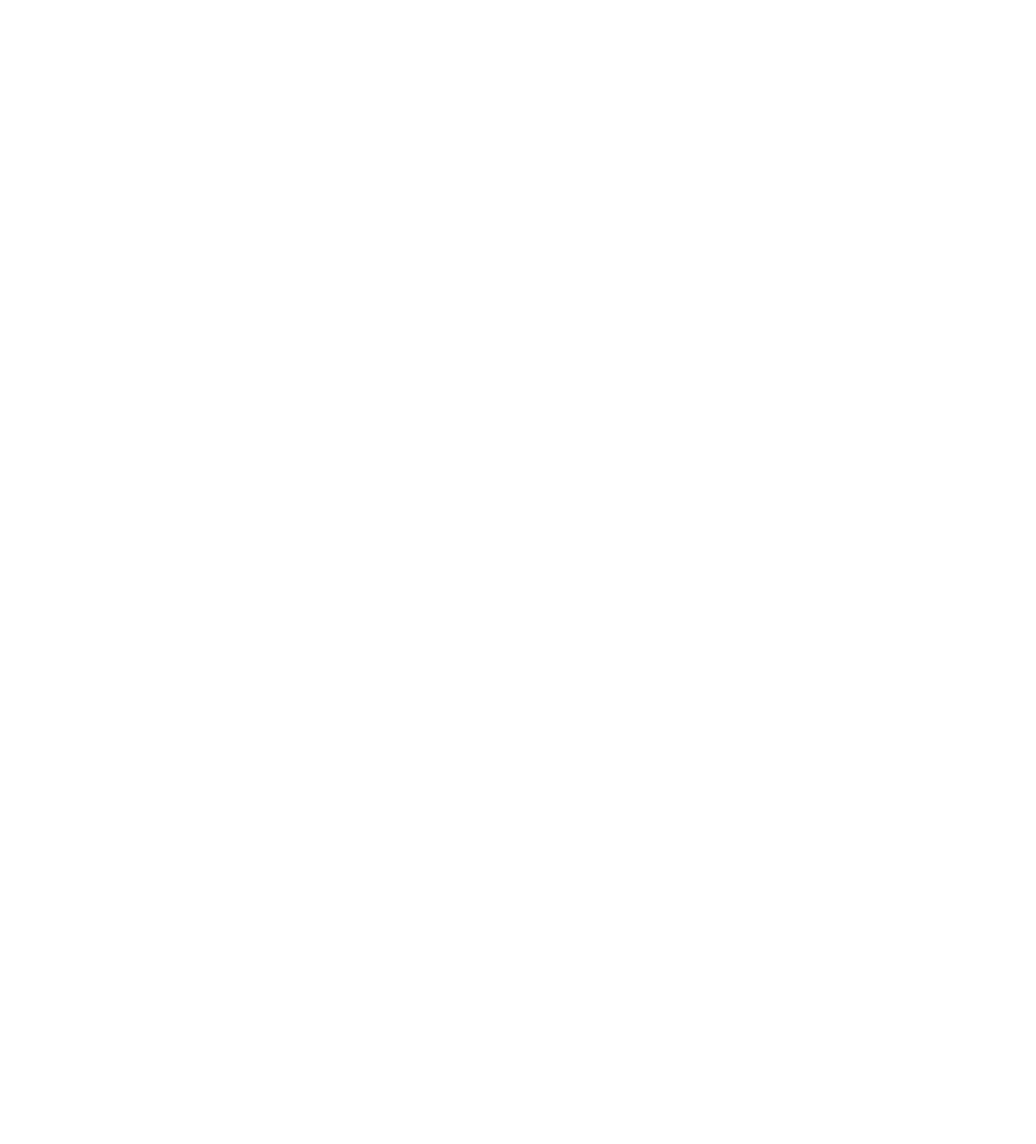
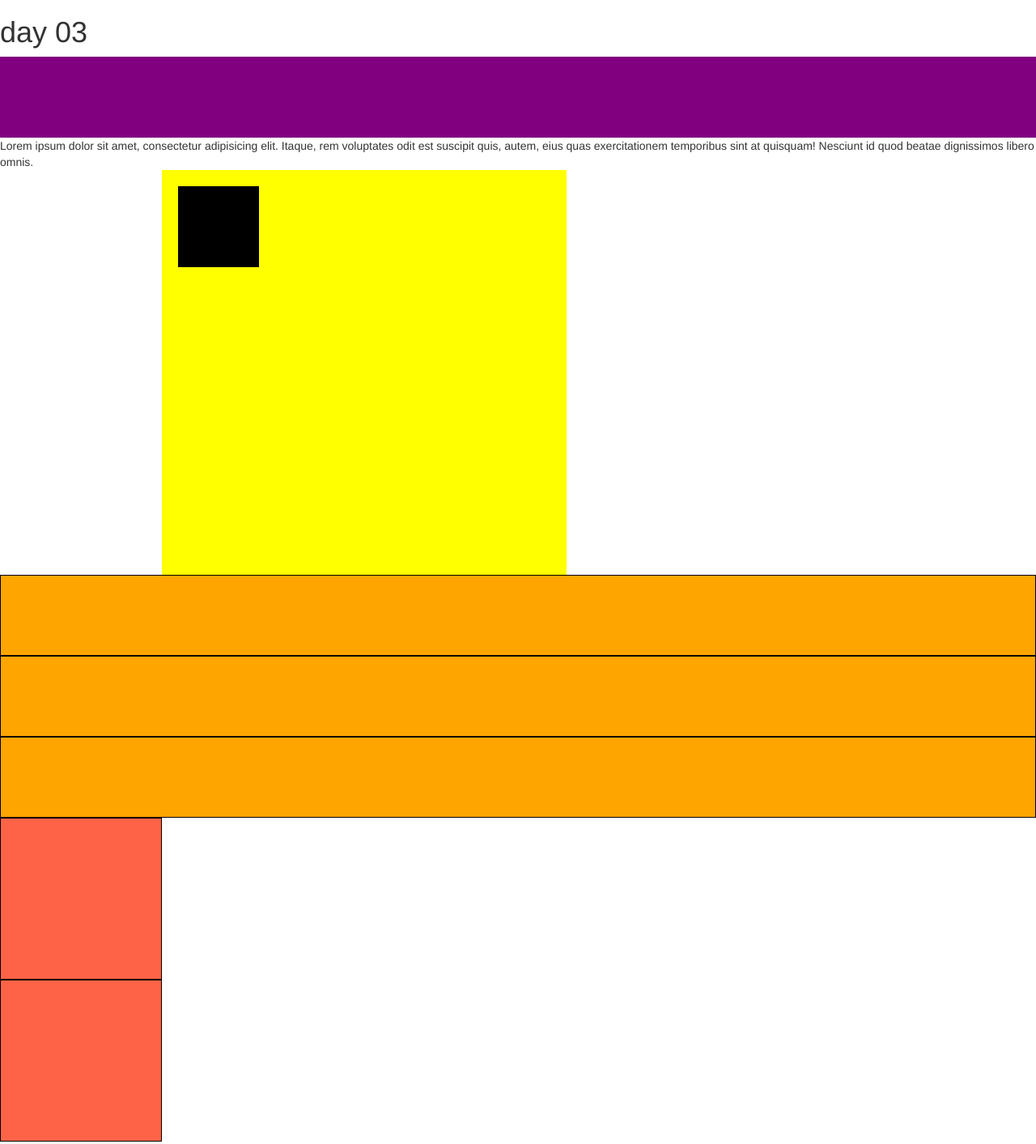
Before and after one commit to alexpenni/mobile-friendly-gw, a plain HTML site: page index.html in a window 1280 px wide. Shown: the top 1413 px of the page at 81% size. Before the commit the page ends 800 px from the top, so only its background shows below. Drawn offline with nearby package versions, Linux system fonts and the light colour scheme.

Commit message:
added a bunch of stuff

```diff
--- a/css/style.css
+++ b/css/style.css
@@ -1 +1,60 @@
 @import url("../fonts/glyphicons-halflings-regular.woff2");
+
+body{
+  height: 5000px;
+}
+
+h1{
+
+}
+
+.block{
+  background: purple;
+  height: 100px;
+}
+
+span{
+  display: inline-block;
+
+}
+
+.parent{
+  width: 500px;
+  height: 500px;
+  background: yellow;
+  position: relative;
+  left: 200px;
+}
+
+.child{
+  width: 100px;
+  height: 100px;
+  background: black;
+  position: absolute;
+  top: 20px;
+  left: 20px;
+}
+
+section{
+  height: 100px;
+  background: orange;
+  border: 1px solid black;
+}
+
+.one, .two{
+  height: 200px;
+  width: 200px;
+  background: tomato;
+  border: 1px solid black;
+}
+
+@media screen and (max-width: 768px){
+  .one{
+    border-radius: 50%;
+    background: purple;
+  }
+
+  .two{
+    background: black;
+  }
+}
--- a/index.html
+++ b/index.html
@@ -11,7 +11,20 @@
 
 </head>
 <body>
+  <h1>day 03</h1>
 
+  <div class="block"></div>
+
+  <span>Lorem ipsum dolor sit amet, consectetur adipisicing elit. Itaque, rem voluptates odit est suscipit quis, autem, eius quas exercitationem temporibus sint at quisquam! Nesciunt id quod beatae dignissimos libero omnis.</span>
+
+  <div class="parent"><div class="child"></div></div>
+
+  <section></section>
+  <section class="hiddenS"></section>
+  <section></section>
+
+  <div class="one"></div>
+  <div class="two"></div>
 <!-- javascript: link at the end of the body tag -->
   <script
   src="https://code.jquery.com/jquery-3.3.1.min.js"
```
